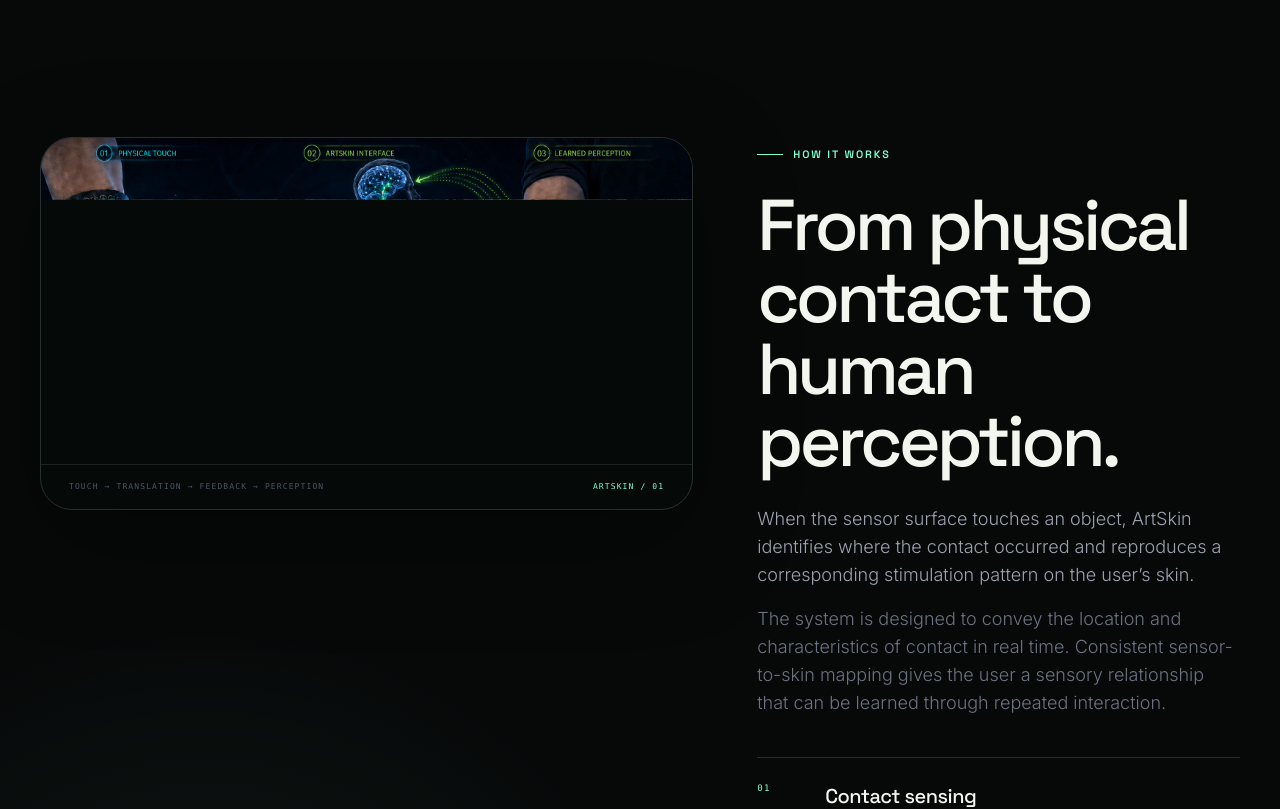
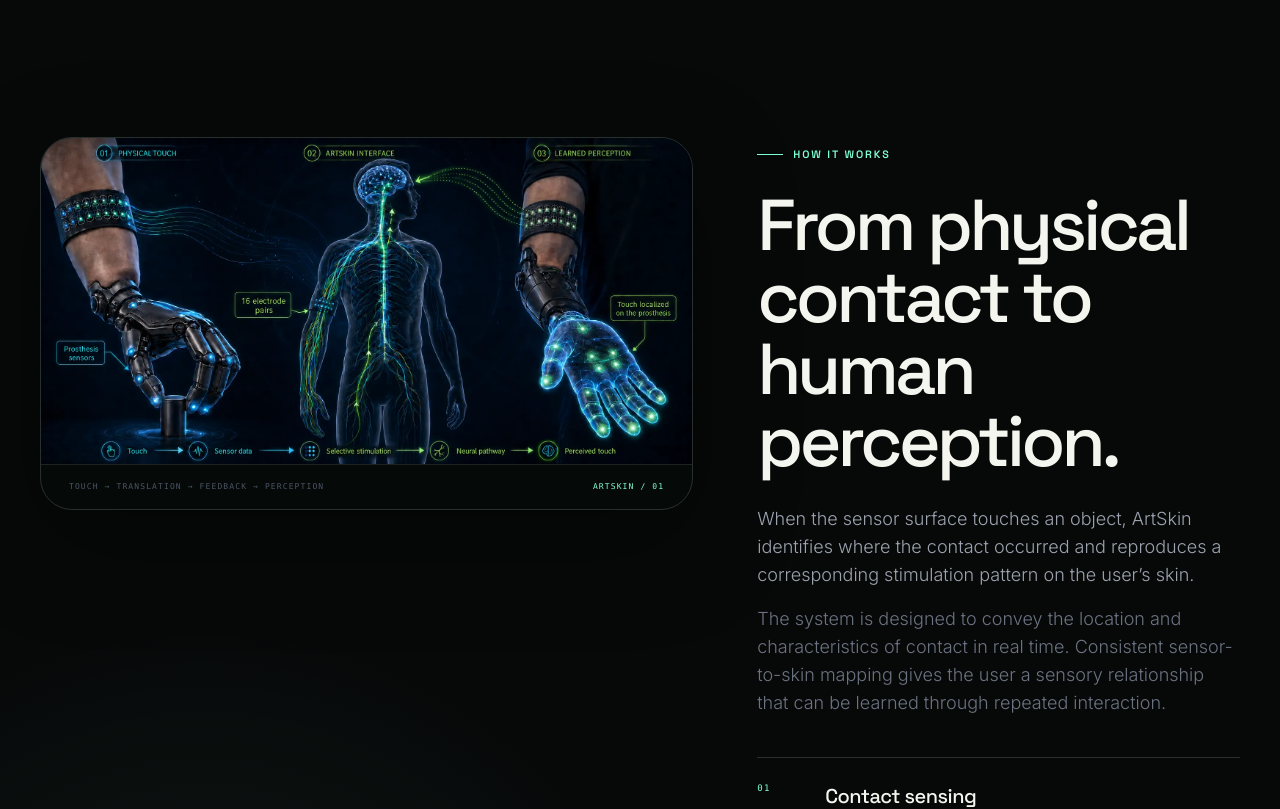
Before and after one commit to DzhIliyas/ArtSkin_Website, a React (Vite) app: page / in a window 1280 px wide. Shown: the part 860-1669 px from the top of the page. Built offline with nearby package versions, Linux system fonts and the light colour scheme; no server answers.

Commit message:
Serve complete uncropped images as WebP

```diff
--- a/components/Hero.tsx
+++ b/components/Hero.tsx
@@ -381,7 +381,7 @@ export const SensoryWorkflow: React.FC = () => (
       <div className="grid gap-12 lg:grid-cols-[1.15fr_.85fr] lg:items-start lg:gap-16">
         <figure className="workflow-visual overflow-hidden rounded-[2rem] border border-brand-border bg-[#050a09]">
           <img
-            src="/assets/artskin-sensory-workflow.png"
+            src="/assets/artskin-sensory-workflow.webp"
             alt="ArtSkin sensory feedback workflow from touch on a prosthetic hand through the forearm sensory interface to learned perception"
             className="block h-auto w-full"
           />
--- a/components/Media.tsx
+++ b/components/Media.tsx
@@ -14,7 +14,7 @@ export const FounderStory: React.FC = () => (
       <div className="grid gap-14 lg:grid-cols-[.82fr_1.18fr] lg:items-center">
         <figure className="relative">
           <div className="overflow-hidden rounded-[1.6rem] border border-brand-border bg-brand-surface">
-            <img src="/assets/iliias-dzhentaev.png" alt="Iliias Dzhentaev, founder and CEO of ArtSkin" className="block h-auto w-full object-contain" />
+            <img src="/assets/iliias-dzhentaev.webp" alt="Iliias Dzhentaev, founder and CEO of ArtSkin" className="block h-auto w-full object-contain" />
           </div>
           <figcaption className="mt-4 flex items-center justify-between border-b border-brand-border pb-4 text-[10px] uppercase tracking-[.15em] text-gray-500">
             <span>Iliias Dzhentaev</span>
```
Also changed, not shown: public/assets/artskin-sensory-workflow.webp (added), public/assets/iliias-dzhentaev.webp (added).
